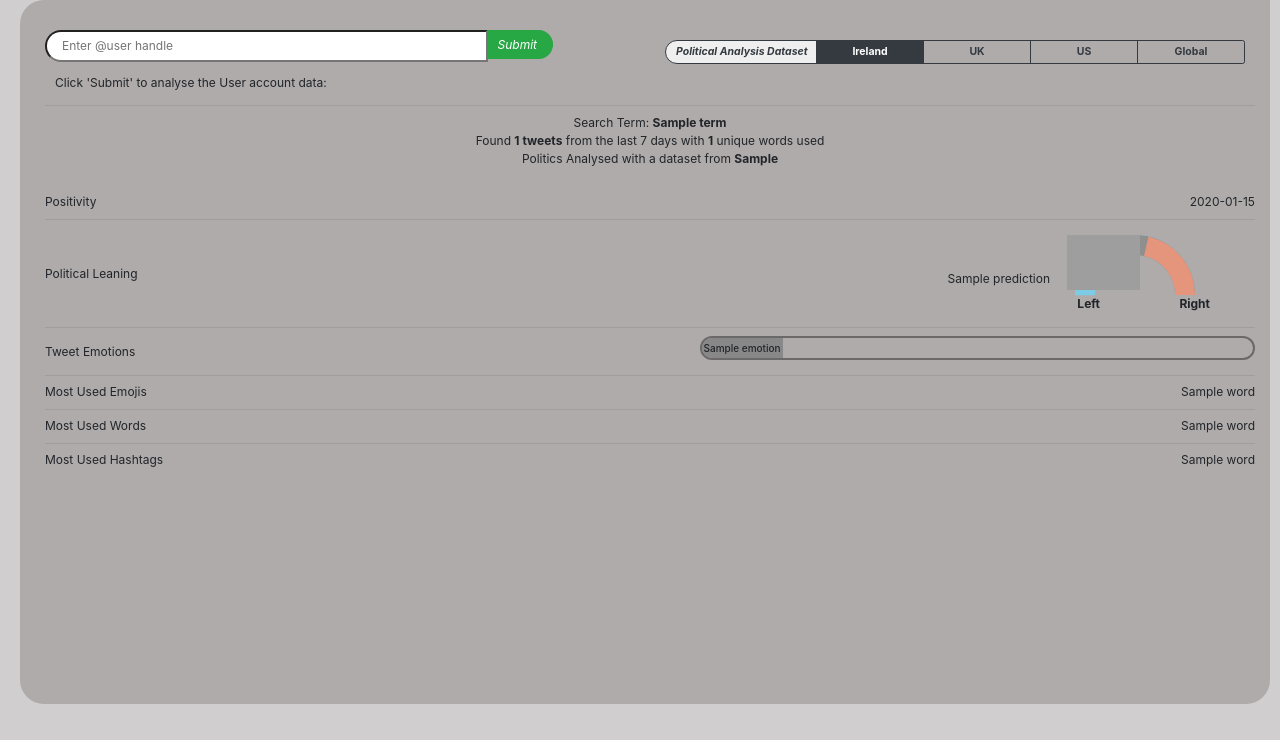
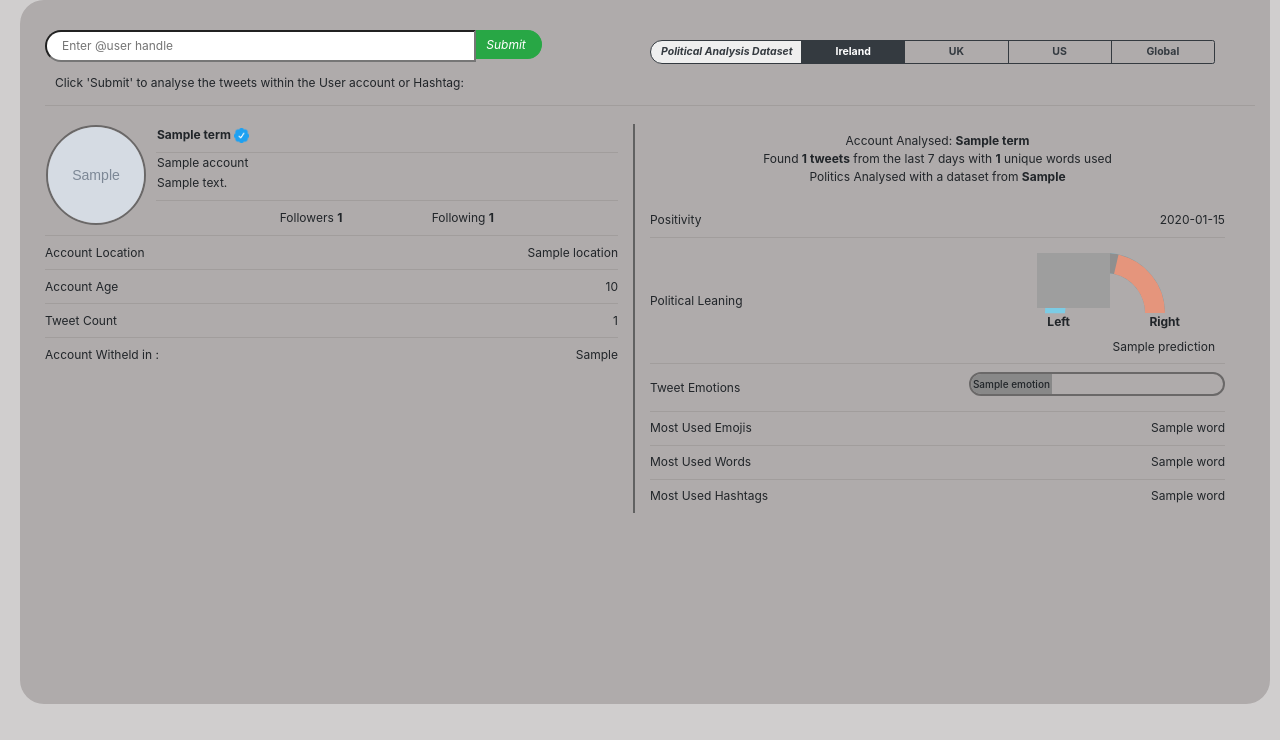
Before and after one commit to a-mcloughlin/final-year-project, a Flask app: template templates/tabs/analyse_account.html in a window 1280 px wide. Shown: the part 60-800 px from the top of the page. Run offline with Flask 2, Linux system fonts and the light colour scheme; the template is opened without the code that fills it: most values are stand-ins (such as "Sample title", 1, 10 or a date in 2020); grey boxes marked "Sample" are stand-in pictures; some libraries are stand-ins or nearby versions; grey boxes are pictures that could not be loaded.

Commit message:
Analyse Account Data

```diff
--- a/app.py
+++ b/app.py
@@ -1,5 +1,5 @@
 from flask import Flask, render_template, request, send_from_directory, flash
-from analyse import analyse
+from analyse import analyse, analyse_account
 import os
 resultlist = [None,None]
 resultitem = None
@@ -17,34 +17,6 @@ def add_to_resultlist(resultitem, resultlist):
 @app.route("/")
 def hello():
     return render_template('tabs/analyse_tweets.html', result=resultitem)
-
-@app.route('/analyse_account')
-def analyse_acc():
-    resultlist[0] = None
-    resultlist[1] = None
-    return render_template('tabs/analyse_account.html', result=resultitem)
-
-def analyse_acc_err(msg):
-    flash(msg)
-    return render_template('tabs/analyse_account.html', result=None)
-
-# If a request has been made, render the results on the page
-@app.route('/analyse_account', methods=['POST'])
-def analyse_acc_Query():
-    term = request.form.get('twitter_query', '')
-    if len(term) == 0:
-        return analyse_acc_err("You must add a search query")
-
-    country = request.form.get('countryDataset', 'global')
-    resultitem = analyse(term, country)
-
-    if resultitem == "noHashorAt":
-        return analyse_acc_err("You must enter a #tag or @user, please try again")
-
-    elif resultitem == "noTweetsFound":
-        return analyse_acc_err("No tweets found for this query, please try again")
-
-    return render_template('tabs/analyse_account.html', result=resultitem)
 
 @app.route('/analyse_tweets')
 def analyse_tweets():
@@ -64,13 +36,16 @@ def analyseQuery():
         return analyse_err("You must add a search query")
 
     country = request.form.get('countryDataset', 'global')
-    resultitem = analyse(term, country)
+    resultitem, err = analyse(term, country)
 
     if resultitem == "noHashorAt":
         return analyse_err("You must enter a #tag or @user, please try again")
 
     elif resultitem == "noTweetsFound":
         return analyse_err("No tweets found for this query, please try again")
+
+    if err != None:
+        flash("Analysing fewer than 20 tweets will lead to less accurate results. Only "+str(resultitem.tweetsetInfo.tweet_count)+" tweets analysed for "+str(resultitem.tweetsetInfo.term))
 
     return render_template('tabs/analyse_tweets.html', result=resultitem)
 
@@ -93,7 +68,7 @@ def compareQuery():
         return compare_err("You must add a search query", lp)
 
     country = request.form.get('countryDataset', 'global')
-    result = analyse(term, country)
+    result, err = analyse(term, country)
 
     if result == "noHashorAt":
         return compare_err("You must enter a #tag or @user, please try again", lp)
@@ -105,7 +80,43 @@ def compareQuery():
         resultlist[0] = result
     elif lp == '2':
         resultlist[1] = result
+
+    if err != None:
+        flash("Analysing fewer than 20 tweets will lead to less accurate results. Only "+str(result.tweetsetInfo.tweet_count)+" tweets analysed for "+str(result.tweetsetInfo.term), "category"+lp)
+
     return render_template('tabs/compare_tweets.html', resultlist=resultlist)
+
+@app.route('/analyse_account')
+def analyse_acc():
+    resultlist[0] = None
+    resultlist[1] = None
+    return render_template('tabs/analyse_account.html', result=resultitem)
+
+def analyse_acc_err(msg):
+    flash(msg)
+    return render_template('tabs/analyse_account.html', result=None)
+
+# If a request has been made, render the results on the page
+@app.route('/analyse_account', methods=['POST'])
+def analyse_acc_Query():
+    term = request.form.get('twitter_query', '')
+    if len(term) == 0:
+        return analyse_acc_err("You must add a search query")
+
+    country = request.form.get('countryDataset', 'global')
+    resultitem, err = analyse_account(term, country)
+
+    if resultitem == "noHashorAt":
+        return analyse_acc_err("You must enter a @user handle, please try again")
+    elif resultitem == "hashNotAt":
+        return analyse_acc_err("You must enter a @user handle, not a hashtag, please try again")
+    elif resultitem == "noTweetsFound":
+        return analyse_acc_err("No tweets found for this query, please try again")
+
+    if err != None:
+        flash("Analysing fewer than 20 tweets will lead to less accurate results. Only "+str(resultitem.tweetsetInfo.tweet_count)+" tweets analysed for "+str(resultitem.tweetsetInfo.term))
+
+    return render_template('tabs/analyse_account.html', result=resultitem)
 
 @app.route('/favicon.ico')
 def favicon():
--- a/gather_tweets.py
+++ b/gather_tweets.py
@@ -1,4 +1,4 @@
-from internal.twitter.auth import run_twitter_request
+from internal.twitter.auth import run_twitter_request_fetch_tweets
 from internal.word_processing.handle_wordlist import contains_emoji
 from analyse import get_tag_or_usr
 import nltk
@@ -19,7 +19,7 @@ def gather():
         print("You must enter a #tag or @user")
         return
 
-    tweets, err = run_twitter_request(url, "auth.yaml")
+    tweets, err = run_twitter_request_fetch_tweets(url, "auth.yaml")
     if err != None:
         print("No tweets found for this query")
         return
--- a/static/styles/styles.css
+++ b/static/styles/styles.css
@@ -78,6 +78,10 @@ html {
     vertical-align: top;
 }
 
+.analyse_account2 {
+    vertical-align: top;
+}
+
 .navbar-collapse{
     position:absolute;
     bottom:0;
@@ -152,6 +156,23 @@ html {
     .all-emot {
         font-size: 0px;
     }
+    .two-row-fill {
+        width:108%;
+    }
+
+    .followingdata1{
+        text-align: center;
+    }
+    .followingdata3{
+        text-align: center;
+    }
+    .condbreak {
+        margin-top: -15px;
+    }
+    .analyse_account2{
+        padding-top: 15px !important;
+        border-top: 2px solid #a19d9c;
+    }
 }
 
 @media (min-width: 761px) {
@@ -162,6 +183,7 @@ html {
     }
     #politicalLeaningDesc2 {
         display: none;
+        margin-right: -50px;
     }
     .political_leaning_wrapper{
         padding-right: 60px !important;
@@ -193,6 +215,31 @@ html {
     .emotionlabel {
         padding-right: 5px !important;
     }
+
+    .td-content-desc {
+        min-width: 100px;
+    }
+    .two-row-fill {
+        width:100%;
+    }
+    .followingdata1{
+        text-align: right;
+    }
+    .followingdata3{
+        text-align: left;
+    }
+    .condbreak {
+        display: none;
+    }
+}
+
+.followingdata1{
+    padding-top: 7.5px;
+    padding-bottom: 7.5px;
+}
+.followingdata3{
+    padding-top: 7.5px;
+    padding-bottom: 7.5px;
 }
 .rounded-pill-left {
     border-top-left-radius: 50rem !important;
@@ -334,4 +381,15 @@ html {
     height: 100%;
 }
 
+.profile_picture {
+    width: 100px;
+    height: 100px;
+    border: 2px solid #6a6868;
+    border-radius: 50rem !important;
+}
+
+.verified_tick {
+    width: 15px;
+    height: 15px;
+}
 /* End */
--- a/templates/base.html
+++ b/templates/base.html
@@ -29,6 +29,15 @@
 				document.getElementsByName("loading_"+i)[0].style.display = "block";
 				$(this).parent().trigger('submit')
 			}
+			function showLoadingAnalyseAcc(){
+				var myElem = document.getElementById("result_section_1");
+				if (myElem != null) {
+					myElem.style.display = "none";
+					document.getElementById("result_section_2").style.display = "none";
+				}
+				document.getElementById("loading").style.display = "block";
+				$(this).parent().trigger('submit')
+			}
 		</script>
 		<nav class="navbar navbar-expand-lg fixed-top flex-nowrap">
         	<img src="{{ url_for('static',filename='images/fyplogo.png') }}" alt="logo" class="logo"/>
--- a/templates/tabs/analyse_account.html
+++ b/templates/tabs/analyse_account.html
@@ -17,12 +17,12 @@
 	{% endwith %}
     <table style="border: 0; width:100%; table-layout: fixed;">
       <tr style="border-bottom: 1px solid #a19d9c;">
-      <div class="row">
+        <div class="row two-row-fill" >
           <form action ='analyse_account' method="POST">
             <div class="col-12 col-md-6 input-group mb-3">
               <input class="rounded-pill-left " type="text" style="width:75%;" placeholder="Enter @user handle" aria-label="query" aria-describedby="basic-addon2"  id="twitter_query" name="twitter_query" >
               <span class="input-group-btn">
-             <button class="btn btn-success rounded-pill-right" style="padding-right: 15px;" onclick="showLoadingAnalyse()">
+                <button class="btn btn-success rounded-pill-right" style="padding-right: 15px;" onclick="showLoadingAnalyseAcc()">
                 <i class="fa fa-search">Submit</i>
               </button>
               </span>
@@ -47,22 +47,79 @@
             </div>
           </form>
         </div>
-        <label for="twitter_query" style="padding-left:10px;">Click 'Submit' to analyse the User account data:</label>
+          <label for="twitter_query" style="padding-left:10px;">Click 'Submit' to analyse the tweets within the User account or Hashtag:</label>
           <div style="border-bottom: 1px solid #a19d9c; padding-top:7.5px;"/>
       </tr>
+    </table>
     <div id="loading" style="display: none;">
       <img class="loadingImg" src="{{ url_for('static',filename='images/loading-gif.gif') }}" alt="loading"/>
     </div>
+    <br>
     {% if result != None %}
+      <div class="d-flex two-row-fill">
+        <div id="result_section_2"style="border: 0; width:100%; table-layout: fixed;" class="row">
+          <div class="col-12 col-md-6 compare-content1">
+            <table style="width:100%;">
+              <tr>
+                <td style="padding-right: 10px; padding-bottom: 10px;" rowspan="5">
+        	        <img src="{{result.account_data.profile_image_url}}" alt="profile_picture" class="profile_picture"/>
+                </td>
+              </tr>
+              <tr>
+                <td colspan="3" style="padding-bottom: 7.5px;"><b>{{result.tweetsetInfo.term}}</b>
+                  {% if result.account_data.verified != "True" %}
+                    <img src="{{ url_for('static',filename='images/twitter_verified_tick.png') }}" alt="Verified" class="verified_tick"/>
+                  {% endif %}
+                </td>
+              </tr>
+              <tr class="tr-content-mid">
+                <td colspan="3">{{result.account_data.name}}</td>
+              </tr>
+              <tr>
+                <td style="width:100%; padding-bottom: 7.5px;" colspan="3">{{result.account_data.description}}</td>
+              </tr>
+              <tr class="tr-content-mid">
+                <td class="followingdata1" style="width: 40%;">Followers <div class="condbreak"><br></div><b>{{result.account_data.followers_count}}</b></td>
+                <td style="width: 20%; "></td>
+                <td class="followingdata3" style="width: 40%;">Following <div class="condbreak"><br></div><b>{{result.account_data.following_count}}<b></td>
+              </tr>
+            </table>
+            <table style="width:100%;">
+              {% if result.account_data.location != None %}
+                <tr class="tr-content-mid">
+                  <td class="td-content-desc">Account Location </td>
+                  <td class="td-content-data">{{result.account_data.location}}</td>
+                </tr>
+              {% endif %}
+              <tr class="tr-content-mid">
+                <td class="td-content-desc">Account Age </td>
+                <td class="td-content-data">{{result.account_data.age}}</td>
+              </tr>
+              <tr class="tr-content-mid">
+                <td class="td-content-desc">Tweet Count </td>
+                <td class="td-content-data">{{result.account_data.tweet_count}}</td>
+              </tr>
+              {% if result.account_data.withheld_in_countries != None %}
+                <tr class="tr-content-mid">
+                  <td class="td-content-desc">Account Witheld in : </td>
+                  <td class="td-content-data">{{result.account_data.withheld_in_countries}}</td>
+                </tr>
+              {% endif %}
+            </table>
+          </div>
+          <div class="col-12 col-md-6 analyse_account2">
+            <table style="width:100%;">
+            <tr>
             <div id="result_section_1">
-        <div style="text-align:center; padding-top:7.5px;">Search Term: <b>{{result.tweetsetInfo.term}}</b></div>
+              <div style="text-align:center; padding-top:7.5px;">Account Analysed: <b>{{result.tweetsetInfo.term}}</b></div>
               <div style="text-align:center;">Found <b>{{result.tweetsetInfo.tweet_count}} tweets</b> from the last 7 days with <b>{{result.tweetsetInfo.word_count}}</b> unique words used</div>
-        <div style="text-align:center;">Politics Analysed with a dataset from <b>{{result.tweetsetInfo.dataset_country}}</b></div>
+              <div style="text-align:center;">Politics Analysed with a dataset from <b>{{result.political_sentiment_data.dataset_country}}</b></div>
               <br>
-        <table id="result_section_2" style="width:100%;">
+            </div>
+            </tr>
               <tr>
                 <td class="td-content-desc">Positivity </td>
-            <td class="td-content-data">{{result.political_sentiment_data.sentiment}}</td>
+                <td class="td-content-data">{{result.tweetsetInfo.sentiment}}</td>
               </tr>
               <tr class="tr-content-mid">
                 <td class="td-content-desc">Political Leaning</td>
@@ -81,8 +138,7 @@
                       <p id="liberal_label">Left</p>
                       <p id="conservative_label">Right</p>
                     </svg>
-                <div id="politicalLeaningDesc1" style="margin-top: -50px;">{{result.political_sentiment_data.prediction}}</div>
-                <div id="politicalLeaningDesc2">{{result.political_sentiment_data.prediction}}</div>
+                	<div id="politicalLeaningDesc2" style="display: block;">{{result.political_sentiment_data.prediction}}</div>
 						    </td>
               </tr>
               <tr class="tr-content-mid">
@@ -145,7 +201,7 @@
               </tr>
             </table>
           </div>
+        </div>
       {% endif %}
-    </table>
   </div>
 {% endblock %}
--- a/templates/tabs/analyse_tweets.html
+++ b/templates/tabs/analyse_tweets.html
@@ -57,12 +57,12 @@
       <div id="result_section_1">
         <div style="text-align:center; padding-top:7.5px;">Search Term: <b>{{result.tweetsetInfo.term}}</b></div>
         <div style="text-align:center;">Found <b>{{result.tweetsetInfo.tweet_count}} tweets</b> from the last 7 days with <b>{{result.tweetsetInfo.word_count}}</b> unique words used</div>
-        <div style="text-align:center;">Politics Analysed with a dataset from <b>{{result.tweetsetInfo.dataset_country}}</b></div>
+        <div style="text-align:center;">Politics Analysed with a dataset from <b>{{result.political_sentiment_data.dataset_country}}</b></div>
         <br>
         <table id="result_section_2" style="width:100%;">
           <tr>
             <td class="td-content-desc">Positivity </td>
-            <td class="td-content-data">{{result.political_sentiment_data.sentiment}}</td>
+            <td class="td-content-data">{{result.tweetsetInfo.sentiment}}</td>
           </tr>
           <tr class="tr-content-mid">
             <td class="td-content-desc">Political Leaning</td>
```
Also changed, not shown: analyse.py (+101 -93 lines), internal/data_analysis/analyse_sentiment_emotions.py (added, +34 -0 lines), internal/machine_learning/analyse_political_leaning.py (added, +29 -0 lines), internal/twitter/auth.py (+18 -3 lines), internal/twitter/requests.py (+9 -0 lines), internal/word_processing/process_json_tweets.py (+70 -0 lines), templates/tabs/compare_tweets.html (+4 -4 lines), static/images/twitter_verified_tick.png (added). Lines whose indentation alone changed are shown as unchanged.
